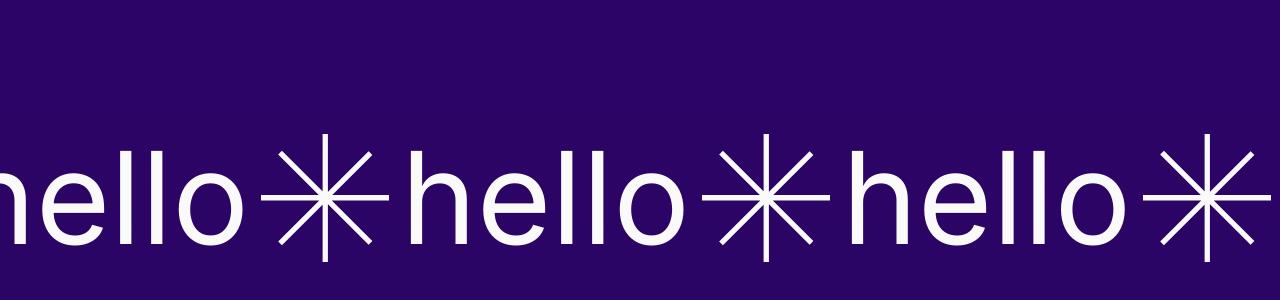
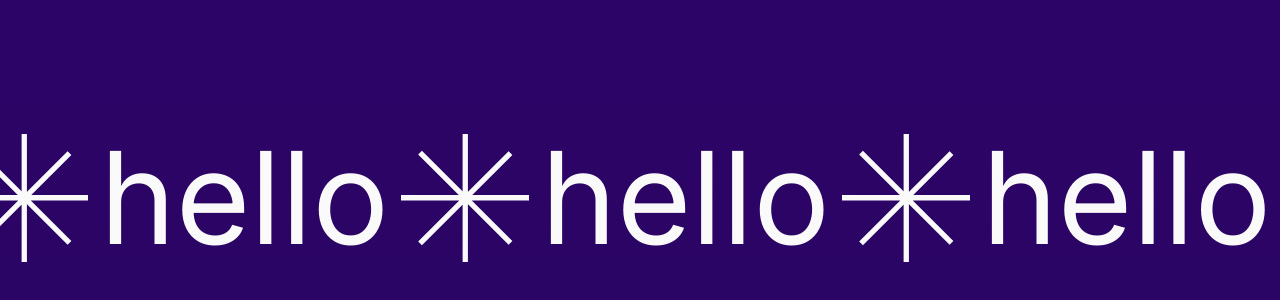
Before and after one commit to fulopkovacs/horizontal-scroll-text-effect, a Next.js app: page / in a window 1280 px wide. Shown: the part 538-838 px from the top of the page. Built offline with nearby package versions, Linux system fonts and the light colour scheme.

Commit message:
Animate the stars

```diff
--- a/src/components/Title.tsx
+++ b/src/components/Title.tsx
@@ -2,7 +2,15 @@ import {motion, useScroll, useSpring, useTransform} from 'framer-motion'
 import React from 'react'
 
 function StarSeparator() {
+  const {scrollY} = useScroll()
+  const rotateZ = useSpring(scrollY)
+
   return (
+    <motion.div
+      style={{
+        rotateZ,
+      }}
+    >
       <svg
         xmlns="http://www.w3.org/2000/svg"
         className="w-32 aspect-square"
@@ -12,11 +20,12 @@ function StarSeparator() {
           className="stroke-current"
           fill="none"
           fill-rule="evenodd"
-        stroke-width="10"
+          strokeWidth="10"
         >
           <path d="M121.5 0v242M0 120.5h242M36 35l171 171M36 207 207 36" />
         </g>
       </svg>
+    </motion.div>
   )
 }
 
@@ -27,7 +36,7 @@ export function Title({children}: {children: string}) {
 
   return (
     <motion.div
-      className="text-9xl text-neutral-50 whitespace-nowrap -ml-10 flex items-center gap-3"
+      className="text-9xl text-neutral-50 whitespace-nowrap flex items-center gap-3 -ml-10"
       style={{translateX}}
     >
       {new Array(repeatNTimes).fill(1).map((_, i) => {
@@ -37,8 +46,8 @@ export function Title({children}: {children: string}) {
 
         return (
           <React.Fragment key={i}>
+            <StarSeparator />
             <div>{children}</div>
-            <StarSeparator />
           </React.Fragment>
         )
       })}
```
Lines whose indentation alone changed are shown as unchanged.
